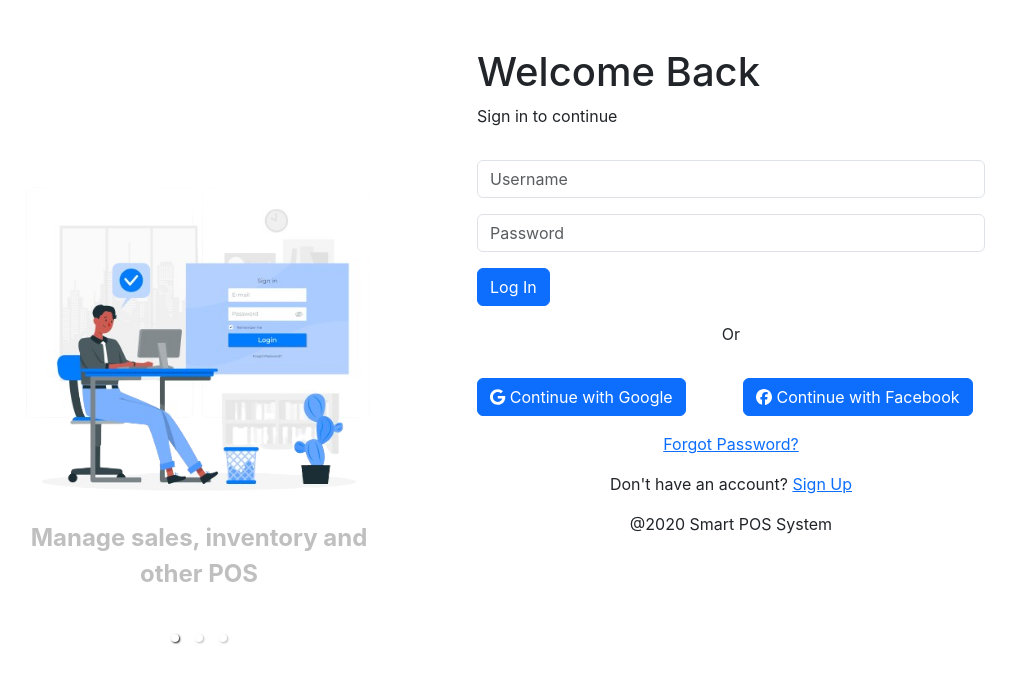
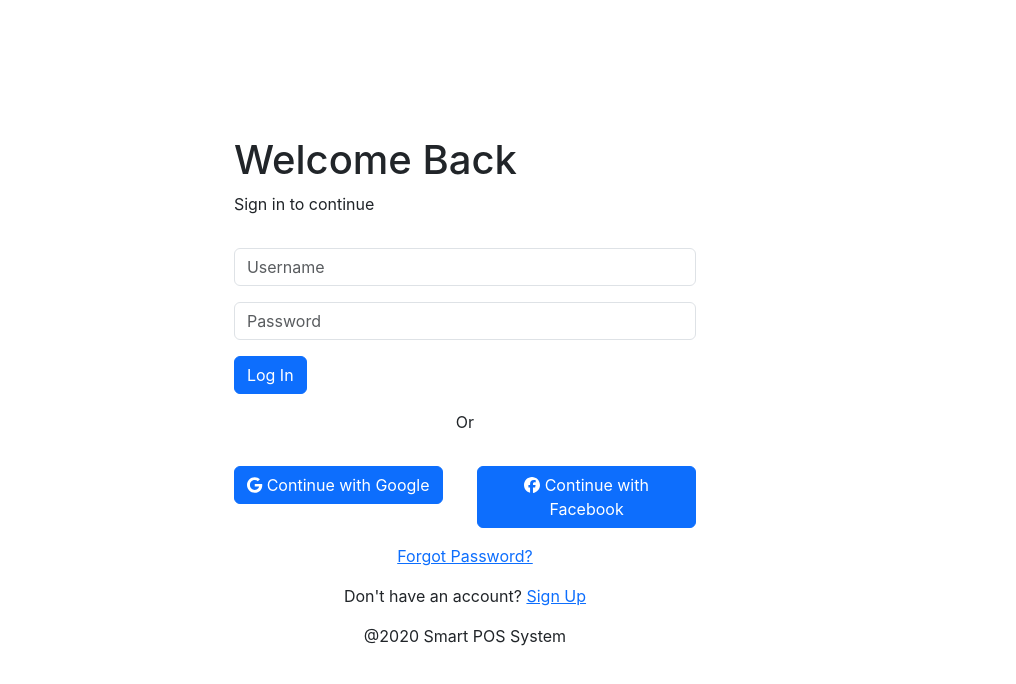
Before and after one commit to Cli4d/Az-Technical-Interview-Assignment, a React (Create React App) app in the folder azgard-interview/: page / in a window 1280 px wide. Shown: the top 684 px of the page, without its empty margins (175-1191 px from the left). Built offline with nearby package versions, Linux system fonts and the light colour scheme; the HTML template or start-up script is replaced by a standard one.

Commit message:
Restructure root app

```diff
--- a/azgard-interview/src/App.js
+++ b/azgard-interview/src/App.js
@@ -11,10 +11,10 @@ function App() {
     <div className="App">
       <div className="container">
         <div className="row">
-          <div className="col">
+          {/* <div className="col-12 col-md-6 d-none d-md-inline">
             <Illustration />
-          </div>
-          <div className="col mt-5">
+          </div> */}
+          <div className="col-12">
             <SignIn />
           </div>
         </div>
```
